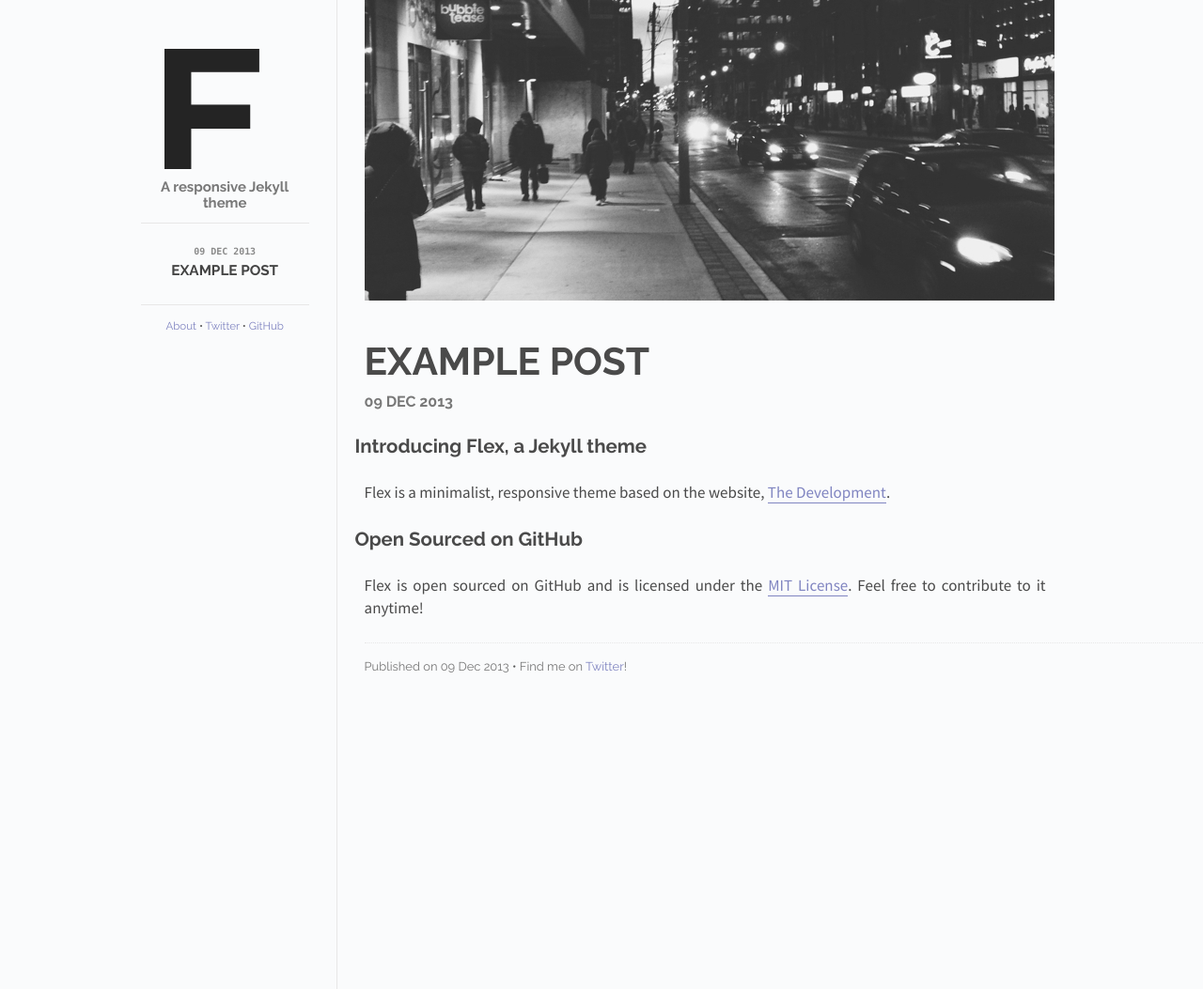
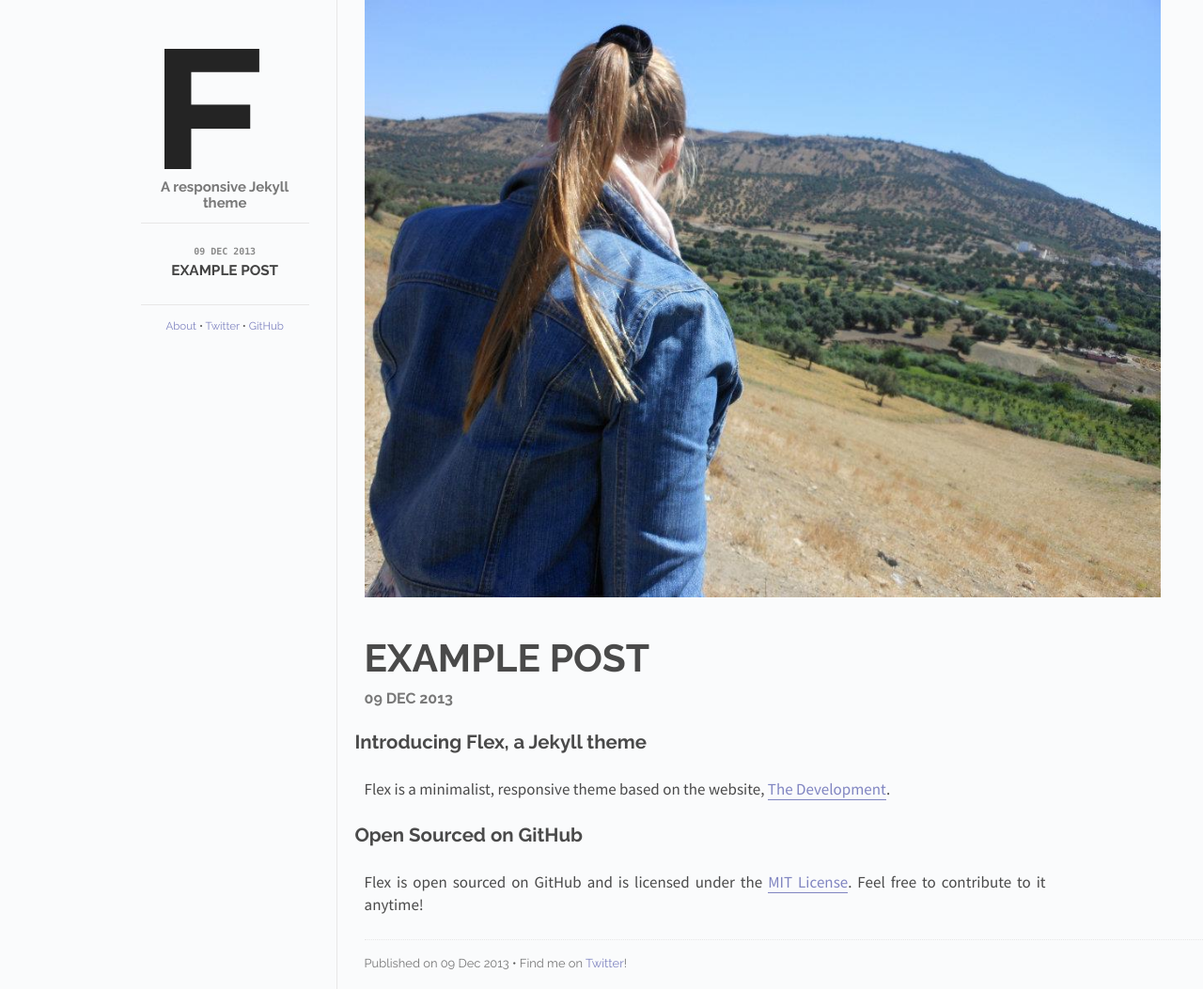
Before and after one commit to the-development/flex, a Jekyll site: the page built from _posts/2013-12-09-example-post.md, in a window 1280 px wide. Shown: the whole page at 94% size. Built offline with Jekyll 4.4.1, drawn with Linux system fonts in a browser that asks for light colours; Markdown is read by kramdown in place of the engine named in the settings.

Commit message:
updated referenced image

```diff
--- a/_posts/2013-12-09-example-post.md
+++ b/_posts/2013-12-09-example-post.md
@@ -1,7 +1,7 @@
 ---
 layout: post
 title: Example post
-cover: cover.jpg
+cover: maroc_pic.jpg
 date:   2013-12-09 12:00:00
 categories: posts
 ---
```
